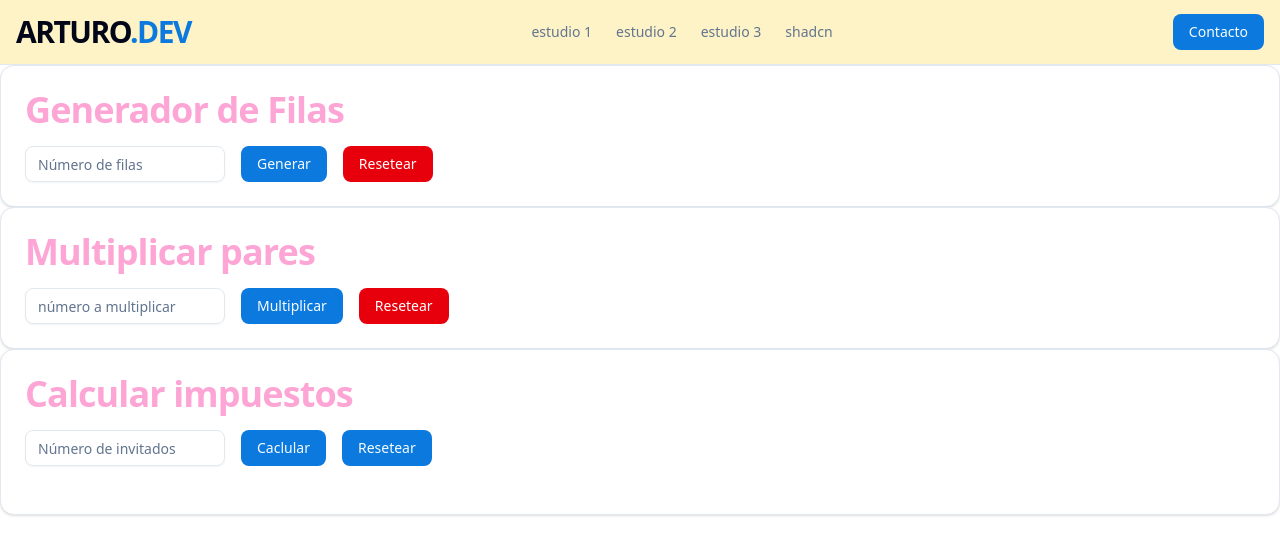
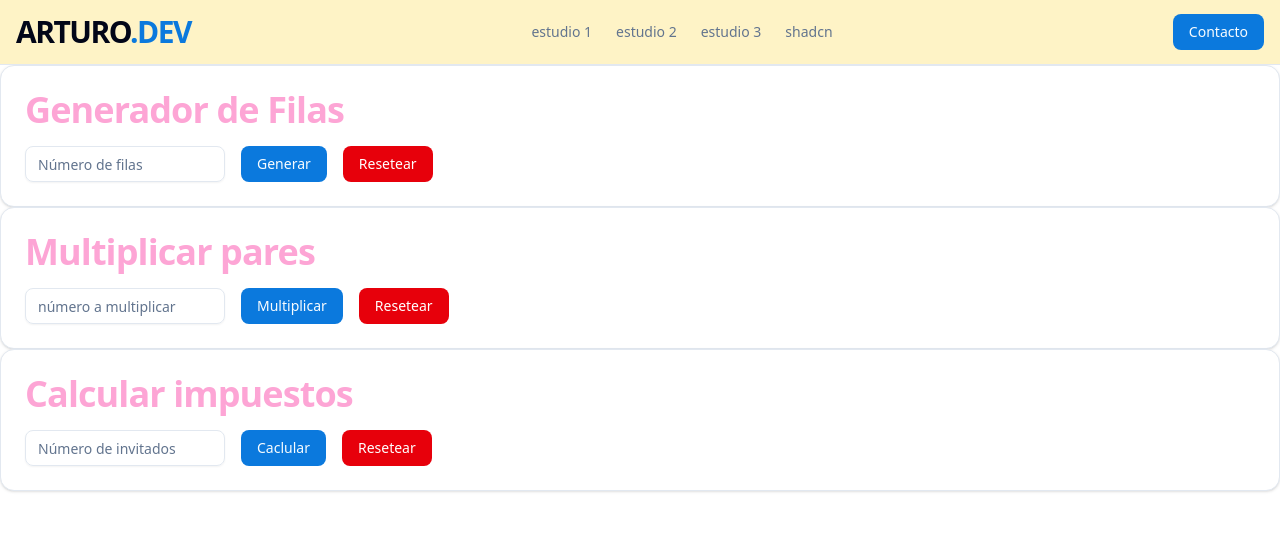
Before and after one commit to ArturoContrerasChaparro/proyecto-de-estudio, a Next.js app: page /estudiouno in a window 1280 px wide. Shown: the top 554 px of the page. Built offline with nearby package versions, Linux system fonts and the light colour scheme.

Commit message:
Se arreglan detalles de diseño

```diff
--- a/components/sections/estudiouno/generador-filas.tsx
+++ b/components/sections/estudiouno/generador-filas.tsx
@@ -179,13 +179,14 @@ const GeneradorFilas = () => {
             Caclular
           </Button>
           <Button
+            variant="destructive"
             onClick={() =>
               {setListaDeInvitados([])
                setNumeroDeInvitados(0)
               }}>
             Resetear
           </Button>
-        </div>
+
           <div className="grid grid-cols-1 sm:grid-cols-2 md:grid-cols-3 lg:grid-cols-4 xl:grid-cols-5 gap-4 mt-6 w-full">
             {listaDeInvitados.map((invitado, i) => (
               <div key={i} className="p-3 bg-muted border rounded-md text-sm font-medium animate-in fade-in slide-in-from-left-2">
@@ -194,6 +195,7 @@ const GeneradorFilas = () => {
             ))}
           </div>
         </div>
+      </div>
 
     </>
   )
```
Lines whose indentation alone changed are shown as unchanged.
